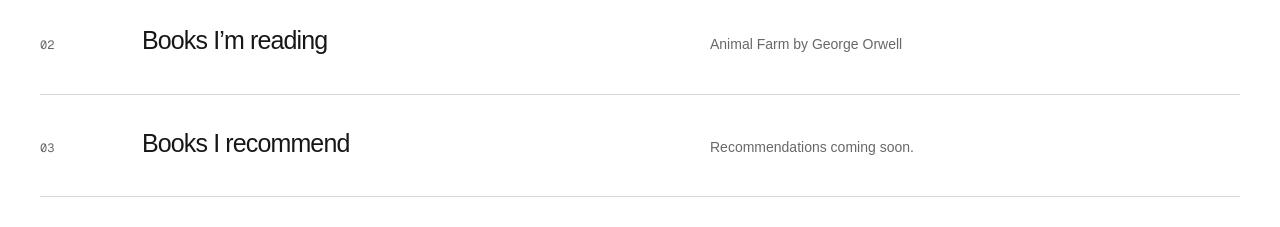
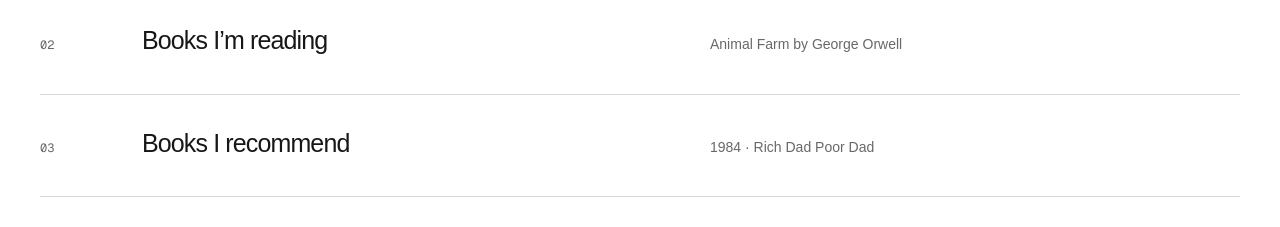
Before and after one commit to WHYDOESTHISWORLDEXIST/stefan-portfolio, a Next.js app: page /about in a window 1280 px wide. Shown: the part 1100-1327 px from the top of the page. Built offline with nearby package versions, Linux system fonts and the light colour scheme.

Commit message:
Add book recommendations to About page

```diff
--- a/app/about/page.tsx
+++ b/app/about/page.tsx
@@ -17,7 +17,7 @@ const shelves = [
   {
     number: '03',
     title: 'Books I recommend',
-    note: 'Recommendations coming soon.',
+    note: '1984 · Rich Dad Poor Dad',
   },
   {
     number: '04',
```
